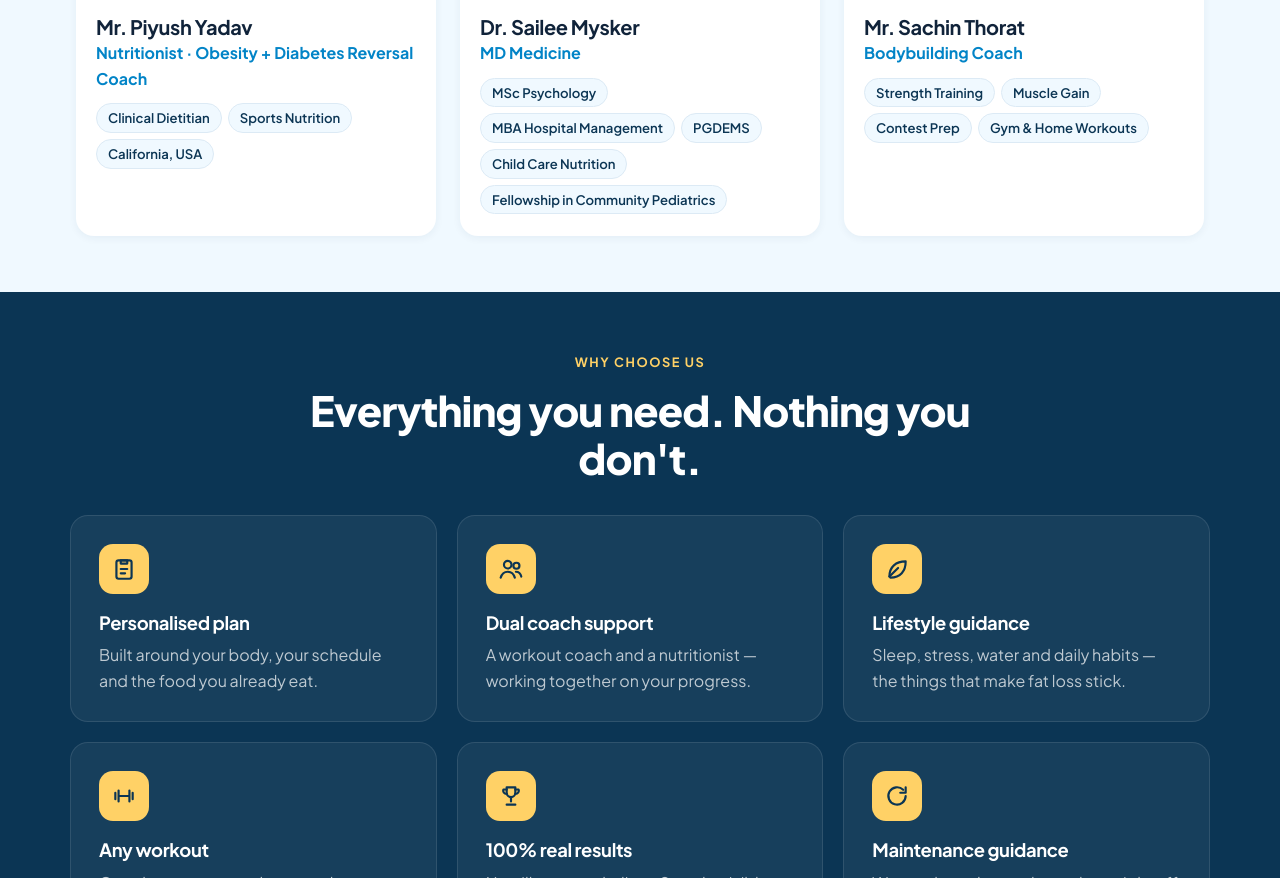
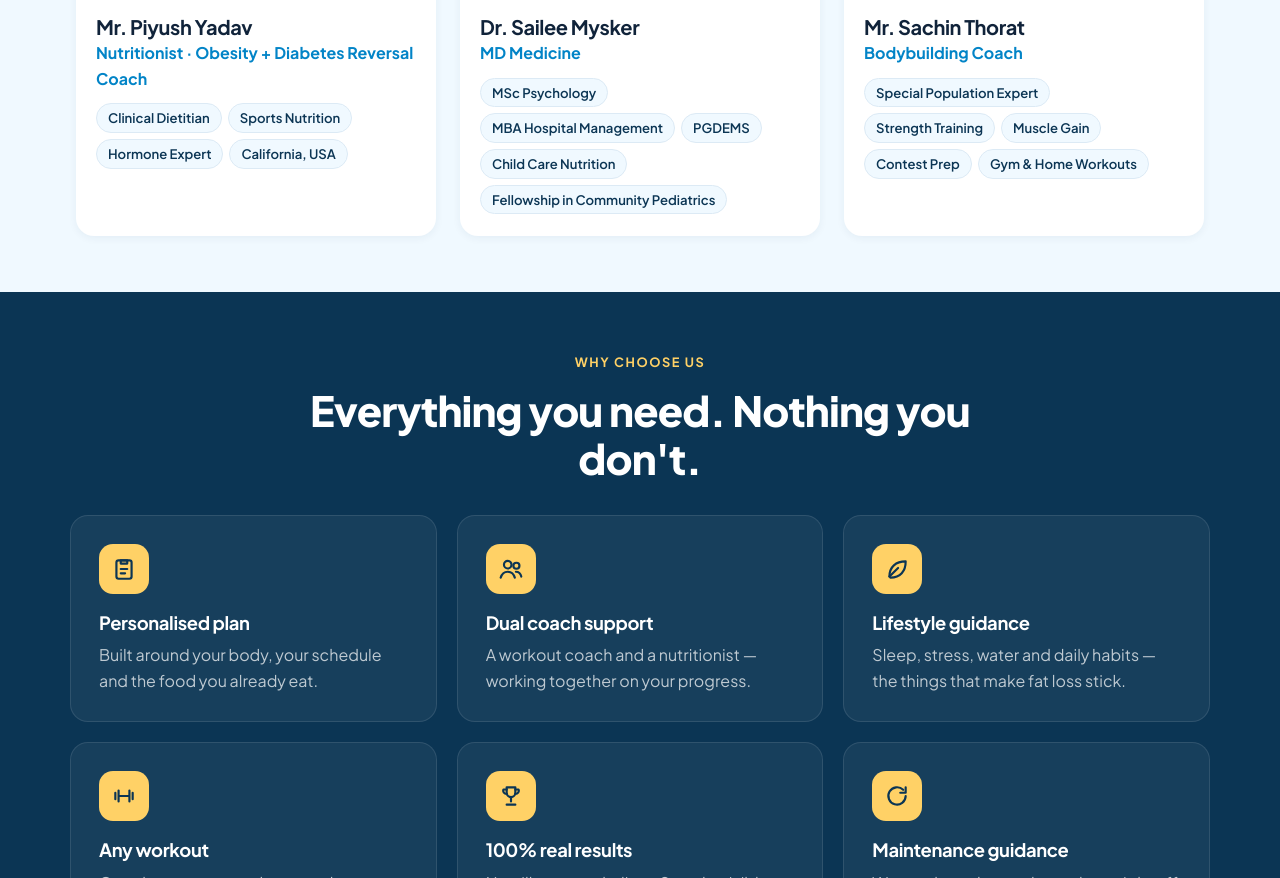
Before and after one commit to MacnMan/nutrilean.in, a plain HTML site: page index.html in a window 1280 px wide. Shown: the part 5842-6720 px from the top of the page. Drawn offline with Linux system fonts and the light colour scheme.

Commit message:
Add Hormone Expert and Special Population Expert tags
Co-Authored-By: Claude Opus 5.5 <noreply@anthropic.com>

```diff
--- a/index.html
+++ b/index.html
@@ -220,6 +220,7 @@
               <ul class="expert-card__creds">
                 <li>Clinical Dietitian</li>
                 <li>Sports Nutrition</li>
+                <li>Hormone Expert</li>
                 <li>California, USA</li>
               </ul>
             </div>
@@ -244,6 +245,7 @@
               <h3>Mr. Sachin Thorat</h3>
               <p class="expert-card__role">Bodybuilding Coach</p>
               <ul class="expert-card__creds">
+                <li>Special Population Expert</li>
                 <li>Strength Training</li>
                 <li>Muscle Gain</li>
                 <li>Contest Prep</li>
```
